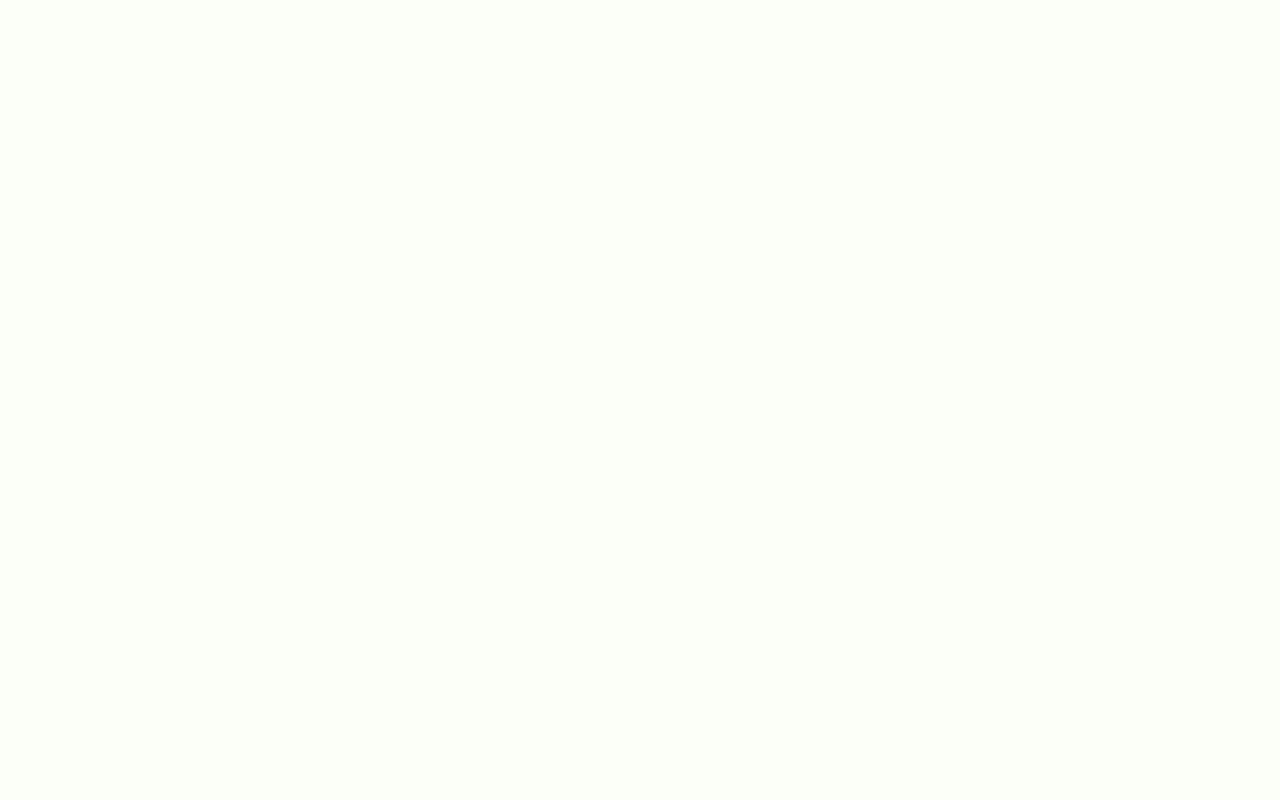
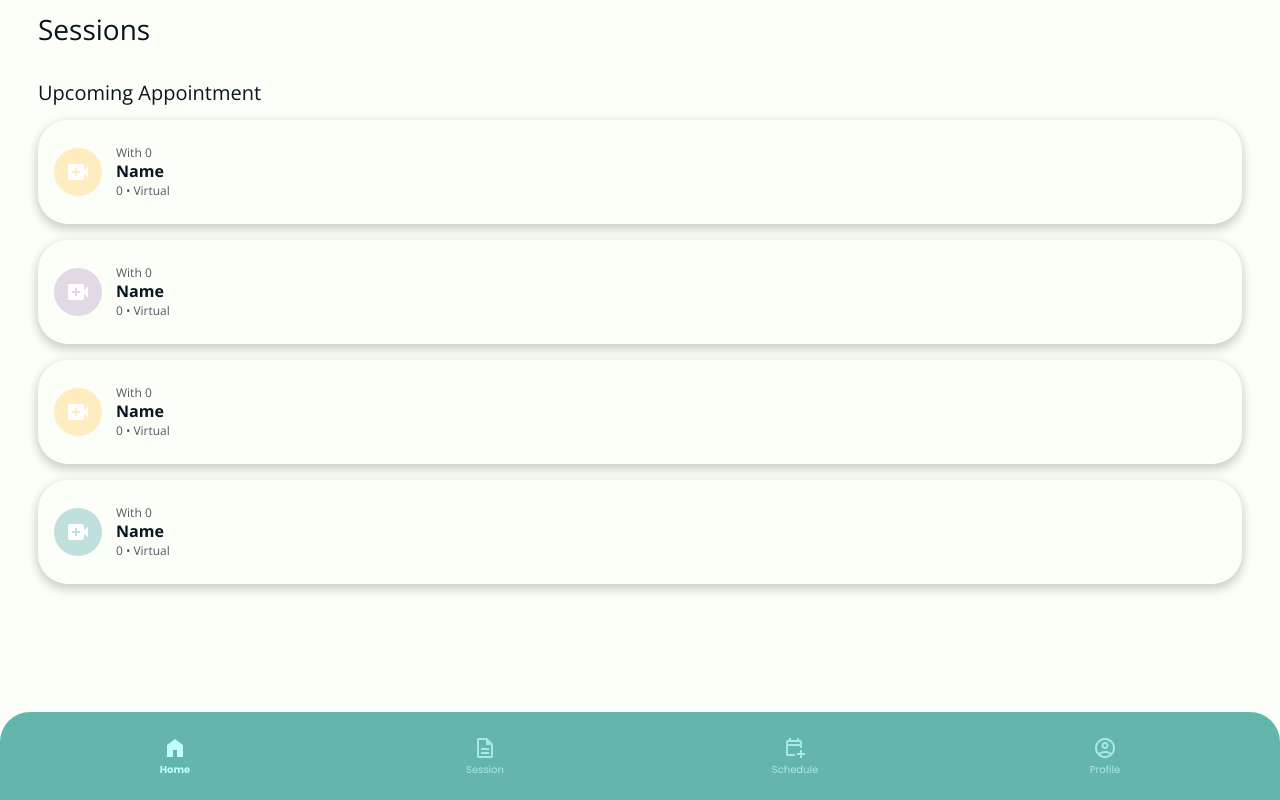
Before and after one commit to andrewchu16/DataDoctor, a React (Vite) app in the folder frontend/: page /sessions in a window 1280 px wide. Built offline with nearby package versions, Linux system fonts and the light colour scheme.

Commit message:
sessions apge

```diff
--- a/frontend/src/main.tsx
+++ b/frontend/src/main.tsx
@@ -10,6 +10,7 @@ import Profile from "./pages/profile/index.tsx";
 import SignUp from "./pages/signUp/index.tsx";
 import Layout from "./components/layout/index.tsx";
 import PrivateRoute from "./components/privateRoute/index.tsx";
+import Sessions from "./pages/sessions/index.tsx";
 
 createRoot(document.getElementById("root")!).render(
     <StrictMode>
@@ -27,6 +28,7 @@ createRoot(document.getElementById("root")!).render(
                         <Route element={<Layout />}>
                             <Route path="/home" element={<Home />} />
                             <Route path="/profile" element={<Profile />} />
+                            <Route path="/sessions" element={<Sessions />} />
                         </Route>
                         {/* </Route> */}
                         <Route path="*" element={<PageNotFound />} />
--- /dev/null
+++ b/frontend/src/pages/sessions/index.tsx
@@ -0,0 +1,79 @@
+import Appointment from "../../components/appointment";
+import { AppointmentData } from "../../objects/AppointmentData";
+import { DialogueData } from "../../objects/DialogueData";
+import "./style.css";
+
+const appointmentList = [
+  new AppointmentData(
+    0,
+    0,
+    0,
+    0,
+    0,
+    "asd",
+    "Name",
+    "Virtual",
+    "Summary",
+    [new DialogueData("0", "Text", 123)],
+    "Accepted"
+  ),
+  new AppointmentData(
+    0,
+    0,
+    0,
+    0,
+    0,
+    "asd",
+    "Name",
+    "Virtual",
+    "Summary",
+    [new DialogueData("0", "Text", 123)],
+    "Accepted"
+  ),
+  new AppointmentData(
+    0,
+    0,
+    0,
+    0,
+    0,
+    "asd",
+    "Name",
+    "Virtual",
+    "Summary",
+    [new DialogueData("0", "Text", 123)],
+    "Accepted"
+  ),
+  new AppointmentData(
+    0,
+    0,
+    0,
+    0,
+    0,
+    "asd",
+    "Name",
+    "Virtual",
+    "Summary",
+    [new DialogueData("0", "Text", 123)],
+    "Accepted"
+  ),
+];
+
+const Sessions = () => {
+  return (
+    <div className="sessions">
+      <div className="sessions_top_bar">
+        <span className="sessions_top_bar_greet">Sessions</span>
+      </div>
+      <div className="section sessions_upcoming">
+        <div className="section_header">Upcoming Appointment</div>
+        <div className="appointment_list">
+          {appointmentList.map((appointment) => (
+            <Appointment key={appointment.id} appointment={appointment} />
+          ))}
+        </div>
+      </div>
+    </div>
+  );
+};
+
+export default Sessions;
--- /dev/null
+++ b/frontend/src/pages/sessions/style.css
@@ -0,0 +1,31 @@
+.sessions_top_bar {
+    display: flex;
+    justify-content: space-between;
+    align-items: center;
+    margin-bottom: 28px;
+}
+
+.sessions_top_bar_greet {
+    font-size: 28px;
+}
+
+.sessions_top_bar_profile {
+    width: 46px;
+    height: 46px;
+    border-radius: 50%;
+}
+
+.section {
+    margin-bottom: 36px;
+}
+
+.section_header {
+    font-size: 20px;
+    margin-bottom: 12px;
+}
+
+.appointment_list {
+    display: flex;
+    flex-direction: column;
+    gap: 16px;
+}
```
